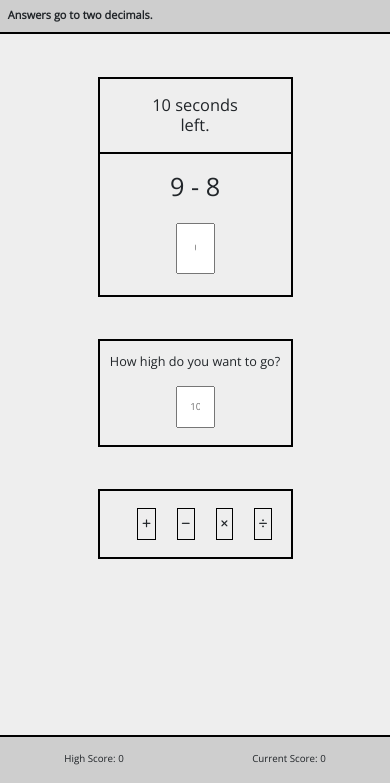
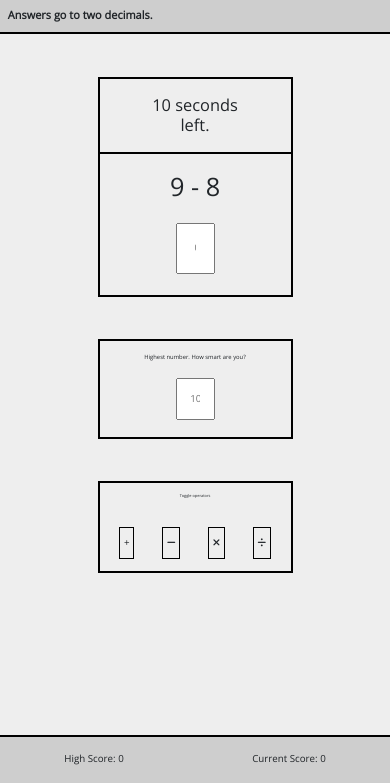
Before and after one commit to CalebOBX/10secmath, a plain HTML site: page index.html in a window 390 px wide. Shown: the part 61-844 px from the top of the page. Drawn offline with nearby package versions, Linux system fonts and the light colour scheme.

Commit message:
toggle operators

```diff
--- a/css/custom.css
+++ b/css/custom.css
@@ -82,7 +82,7 @@ html, body {
 
 #highest-number-area h3 {
   padding: 1.5vh 2vw;
-  font-size: 1.5vh;
+  font-size: 1.5vw;
 }
 
 #highest-number {
@@ -92,17 +92,28 @@ html, body {
   text-align: center;
 }
 
-#operator-list {
-  list-style: none;
+#operator-select-area h4 {
+  font-size: 1vw;
+  padding: 1.3vh 0;
+}
+
+#operator-select-form {
   display: flex;
   justify-content: space-around;
-  margin: 2vh 2vw;
+  padding: 1.5vh 1.5vw;
 }
 
-#operator-list > li {
+.operator-selector, .operator-selector:checked {
+  display: none;
+}
+
+#operator-select-form > label {
   padding: 1vh 1vw;
   border: 1px solid black;
-  margin: auto;
+}
+
+.selected {
+  background-color: #cecece;;
 }
 
 #footer {
--- a/index.html
+++ b/index.html
@@ -26,16 +26,24 @@
         <input id="answer" type="number" placeholder="0" />
       </div>
       <div id="highest-number-area">
-        <h3>How high do you want to go?</h3>
+        <h3>Highest number. How smart are you?</h3>
         <input id="highest-number" type="number" placeholder="10" min="1" />
       </div>
       <div id="operator-select-area">
-        <ul id="operator-list">
-          <li id="addition"><i class="fa-solid fa-plus"></i></li>
-          <li id="subtraction"><i class="fa-solid fa-minus"></i></li>
-          <li id="multiplication"><i class="fa-solid fa-xmark"></i></li>
-          <li id="division"><i class="fa-solid fa-divide"></i></li>
-        </ul>
+        <h4>Toggle operators</h4>
+        <form id="operator-select-form">
+          <input type="checkbox" id="addition" class="operator-selector" />
+          <label for="addition">+</label>
+
+          <input type="checkbox" id="subtraction" class="operator-selector" />
+          <label for="subtraction"><i class="fa-solid fa-minus"></i></label>
+
+          <input type="checkbox" id="multiplication" class="operator-selector" />
+          <label for="multiplication"><i class="fa-solid fa-xmark"></i></label>
+
+          <input type="checkbox" id="division" class="operator-selector" />
+          <label for="division"><i class="fa-solid fa-divide"></i></label>
+        </form>
       </div>
     </div>
     <div id="footer">
--- a/js/application.js
+++ b/js/application.js
@@ -10,6 +10,8 @@ let pickNumber = function(min, max) {
 }
 
 let pickOperator = function() {
+  let potentialOperators = ['+', '-', '*', '/'];
+  let selectedOperators = $('.selected');
   let operators = ['+', '-', '*', '/'];
   let operatorNum = pickNumber(0, 4);
   return operators[operatorNum];
@@ -112,8 +114,12 @@ $(document).ready(function() {
 
   $('#question').text(currentQuestion.equation);
 
-  $('#answer').on('keyup', function() {
+  $('#answer').keyup(function() {
     startGame();
     evaluateAnswer(Number($(this).val()), Number(currentQuestion.answer));
   });
+
+  $('.operator-selector').click(function() {
+    $('label[for="'+ $(this).attr('id') +'"]').toggleClass('selected')
+  });
 });
```
Also changed, not shown: 1 other file.
